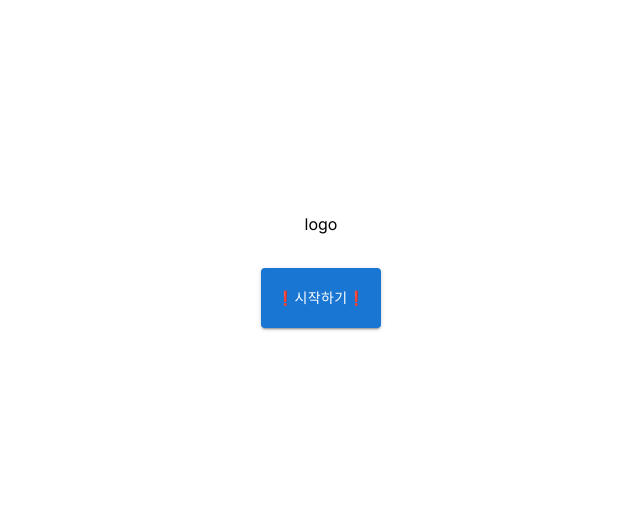
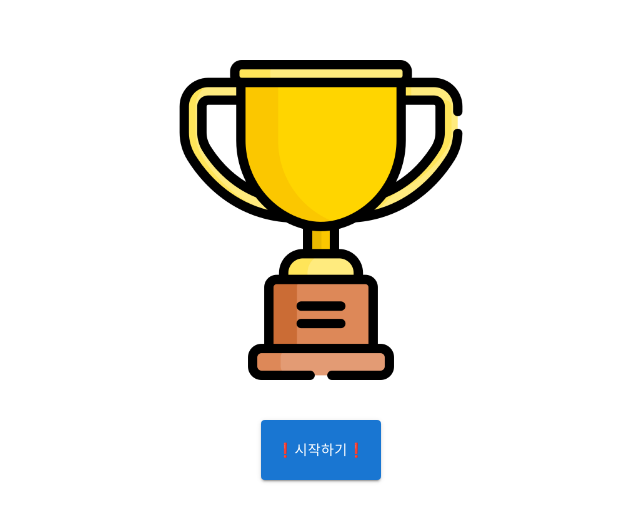
Before and after one commit to KangJiJi/jin, a Next.js app: page / in a window 1280 px wide. Shown: the part 130-652 px from the top of the page, without its empty margins (319-959 px from the left). Built offline with nearby package versions, Linux system fonts and the light colour scheme; a web font is replaced by a local one.

Commit message:
main 페이지 디자인

```diff
--- a/app/choiceone/page.js
+++ b/app/choiceone/page.js
@@ -3,7 +3,7 @@
 import { redirect } from 'next/navigation';
 import { useState, useEffect } from 'react';
 import Image from 'next/image';
-import IconVs from '@/public/icons/vs.png';
+import IconVs from '@/public/assets/vs.png';
 import Profile from '@/components/profile';
 import LoadingSpinner from '@/components/loadingSpinner';
 import profileInfoList from '@/data/profileInfoList';
--- a/app/page.js
+++ b/app/page.js
@@ -1,14 +1,21 @@
+import Image from 'next/image';
 import Link from 'next/link';
 import Button from '@mui/material/Button';
+
+import Logo from '@/public/assets/trophy.png';
 
 export default function Home() {
   return (
     <main className="flex min-h-screen items-center justify-center">
-      <div>
-        <div className="w-full mb-8 flex justify-center items-center">logo</div>
-        <Button variant="contained" className="aspect-[2/1] font-bold">
-          <Link href="/choiceone">❗시작하기❗</Link>
-        </Button>
+      <div className="w-80">
+        <div className="w-full mb-10 flex justify-center items-center">
+          <Image className="w-full" src={Logo} alt="logo" priority={true} />
+        </div>
+        <div className="w-full flex justify-center items-center">
+          <Button variant="contained" className="aspect-[2/1] font-bold">
+            <Link href="/choiceone">❗시작하기❗</Link>
+          </Button>
+        </div>
       </div>
     </main>
   );
```
Also changed, not shown: public/assets/trophy.png (added), public/assets/vs.png (renamed from public/icons/vs.png).
